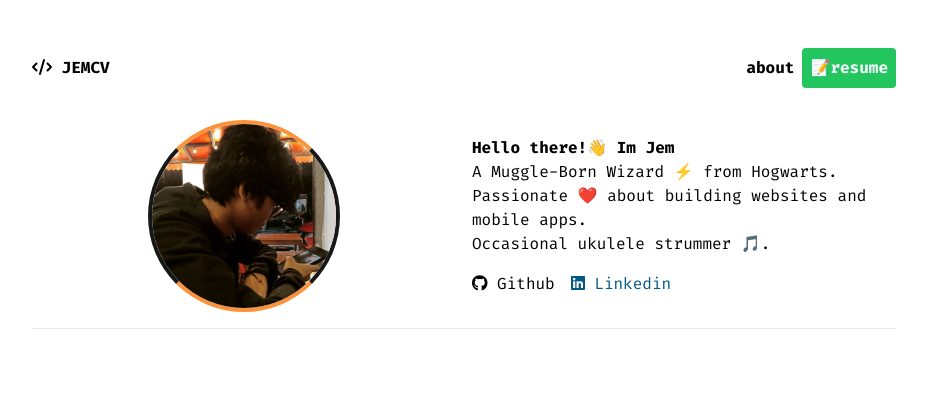
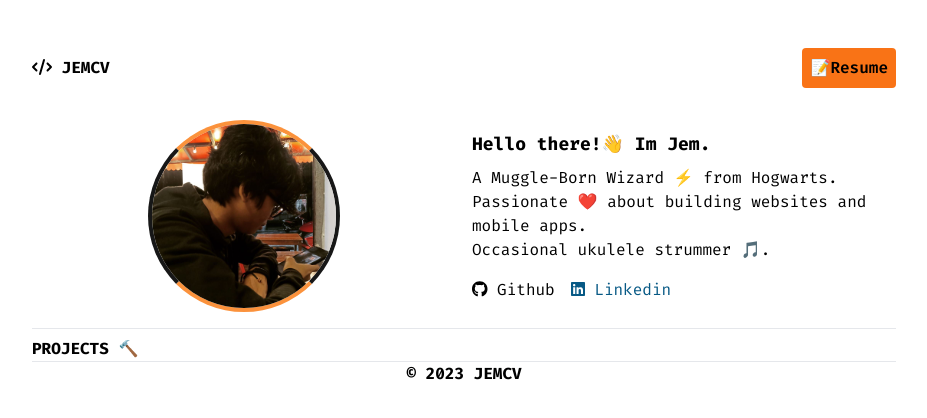
Before and after one commit to jemcv/portfolio, a React (Vite) app: page / in a window 1280 px wide. Shown: the top 418 px of the page, without its empty margins (176-1103 px from the left). Built offline with nearby package versions, Linux system fonts and the light colour scheme.

Commit message:
Update text

```diff
--- a/src/components/Portfolio.jsx
+++ b/src/components/Portfolio.jsx
@@ -8,15 +8,14 @@ function Portfolio() {
     <div className="max-w-4xl mx-auto p-4">
         <nav className="flex items-center justify-between py-4 my-4">
             <h1 className="font-black"><FontAwesomeIcon icon={faCode}></FontAwesomeIcon> JEMCV</h1>
-            <ul className="flex gap-2 items-center font-bold">
-                <li>about</li>
-                <li className="bg-green-500 text-slate-100 p-2 rounded cursor-pointer"><a href="" download>📝resume</a></li>
+            <ul className="flex gap-2 items-center font-semibold">
+                <li className="bg-orange-500 p-2 rounded cursor-pointer"><a href="" download>📝Resume</a></li>
             </ul>
         </nav>
         <header className="grid gap-4 my-4 md:grid-cols-2 md:items-center md:justify-center">
                 <img dir="ltr" className="w-48 mx-auto rounded-full border-4 border-y-orange-400 border-x-neutral-900" src={me} alt="a picture"/>
                 <div className="">
-                        <h1 className="font-bold">Hello there!👋  Im Jem</h1>
+                        <h1 className="font-bold text-lg text-center mb-2 md:text-left">Hello there!👋  Im Jem.</h1>
                         <p>A Muggle-Born Wizard ⚡️ from Hogwarts.</p>
                         <p>Passionate ❤️ about building websites and mobile apps.</p>
                         <p>Occasional ukulele strummer 🎵.</p>
@@ -27,8 +26,15 @@ function Portfolio() {
                 </div>
         </header>
         <hr />
-
-
+        <main className="mt-2">
+            <h1 className="font-bold">PROJECTS 🔨</h1>
+        </main>
+        <hr />
+        <footer>
+            <ul className="flex justify-center align-center font-bold">
+                <li>&copy; 2023 JEMCV</li>
+            </ul>
+        </footer>
    </div>
   )
 }
```
